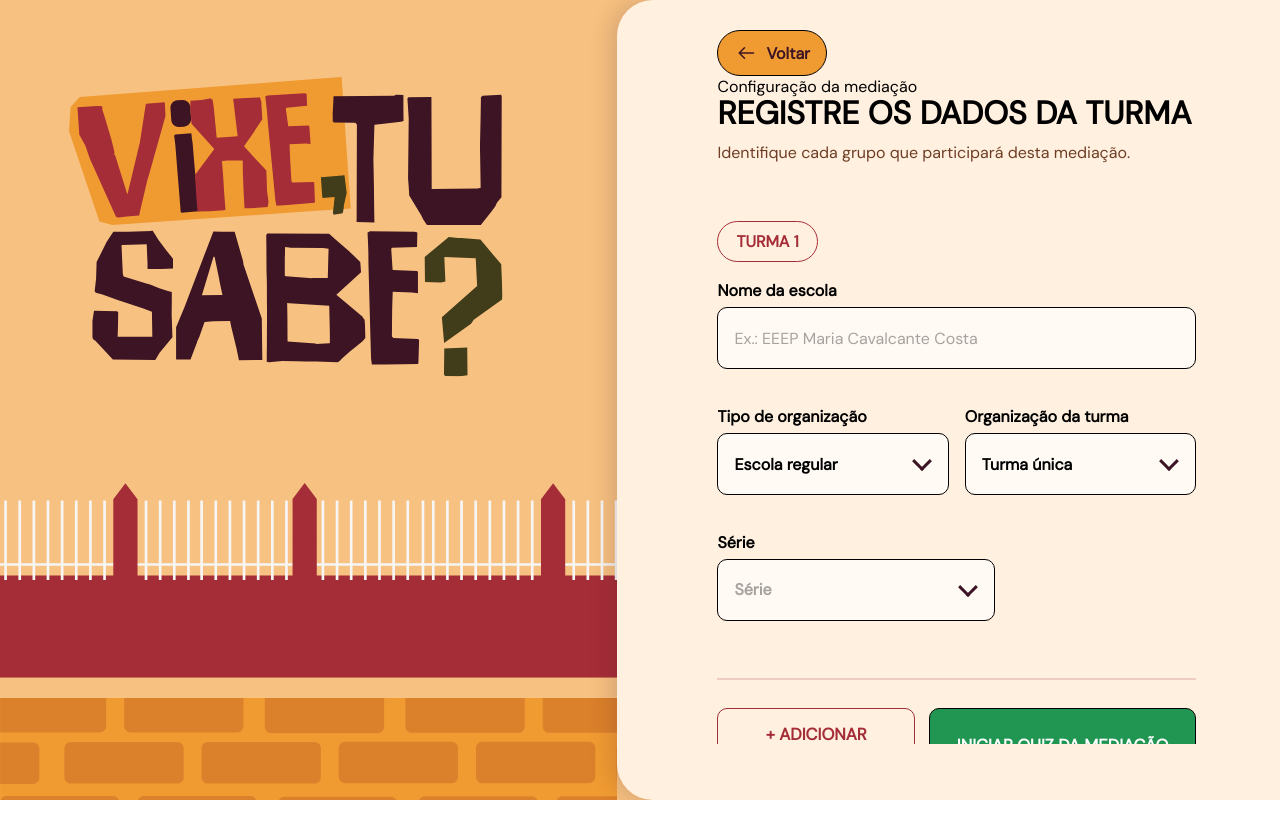
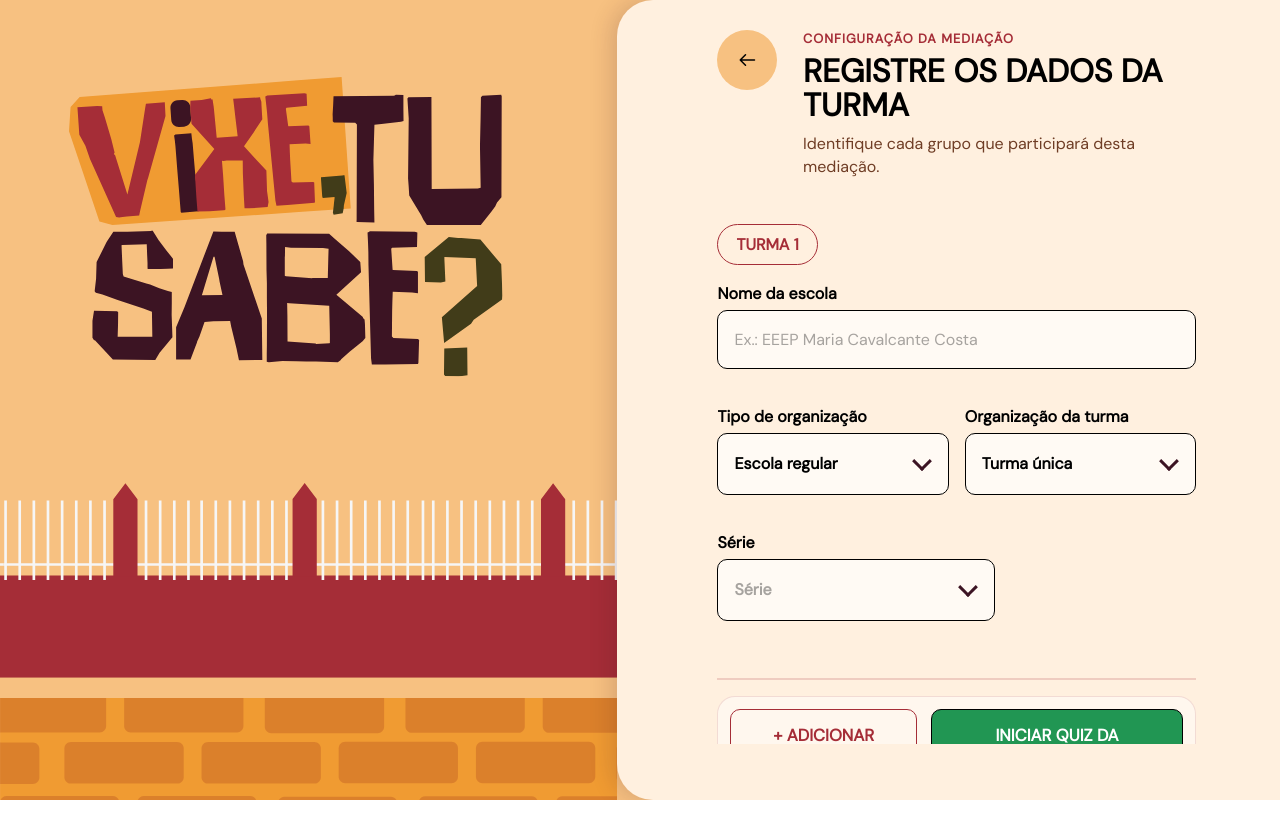
Before and after one commit to CSCAQXD/QUIZ-vixe-tu-sabe, a React app in the folder frontend/: page /cadastro-turmas in a window 1280 px wide. Shown: the top 838 px of the page. Built offline with nearby package versions, Linux system fonts and the light colour scheme; the HTML template or start-up script is replaced by a standard one.

Commit message:
style(turmas): organiza cabeçalho e ações

```diff
--- a/frontend/src/pages/CadastroTurmas/CadastroTurmasPage.css
+++ b/frontend/src/pages/CadastroTurmas/CadastroTurmasPage.css
@@ -33,12 +33,18 @@
     display: none;
 }
 
-.registration-page__panel > .back-button {
-    position: static;
+.registration-page__header {
+    display: grid;
+    grid-template-columns: auto minmax(0, 1fr);
+    align-items: start;
+    gap: clamp(18px, 2vw, 28px);
+    margin-bottom: clamp(18px, 2.5vh, 26px);
+}
+
+.registration-page__header .back-button {
     flex: 0 0 auto;
     width: clamp(60px, 3.8vw, 73px);
     min-height: 0;
-    margin-bottom: clamp(26px, 5vh, 54px);
     aspect-ratio: 1;
     justify-content: center;
     padding: 0;
@@ -47,17 +53,27 @@
     background: #f7c181;
 }
 
-.registration-page__panel > .back-button .back-button__icon {
+.registration-page__header .back-button .back-button__icon {
     width: clamp(1.5rem, 1.7vw, 2rem);
     height: clamp(1.5rem, 1.7vw, 2rem);
 }
 
-.registration-page__panel > .back-button .back-button__label {
+.registration-page__header .back-button .back-button__label {
     position: absolute;
     width: 1px;
     height: 1px;
     overflow: hidden;
     clip: rect(0 0 0 0);
+}
+
+.registration-page__eyebrow {
+    display: block;
+    margin-bottom: 8px;
+    color: #a52d37;
+    font-size: 0.8rem;
+    font-weight: 800;
+    letter-spacing: 0.08em;
+    text-transform: uppercase;
 }
 
 .registration-page__panel h1 {
@@ -72,7 +88,7 @@
 
 .registration-page__intro {
     max-width: 580px;
-    margin: 0 0 clamp(28px, 4vh, 42px);
+    margin: 0;
     color: #6f3d25;
     font-size: clamp(1rem, 1.05vw, 1.15rem);
     line-height: 1.45;
@@ -89,12 +105,16 @@
     display: grid;
     grid-template-columns: minmax(0, 0.85fr) minmax(0, 1.15fr);
     gap: 14px;
-    margin: 28px 0 8px;
+    margin: 16px 0 8px;
+    padding: 12px;
+    border: 1px solid rgb(165 45 55 / 14%);
+    border-radius: 18px;
+    background: rgb(255 250 244 / 72%);
 }
 
 .registration-page__actions .button {
     width: 100%;
-    min-height: 64px;
+    min-height: 56px;
     font-family: var(--font-family-base);
     font-size: clamp(1rem, 1.3vw, 1.55rem);
 }
@@ -106,7 +126,7 @@
 }
 
 .turma-form .form-field__input {
-    min-height: 62px;
+    min-height: 56px;
     background: #fffaf4;
     font-size: 1rem;
     font-weight: 500;
@@ -136,9 +156,7 @@
         margin-inline: auto;
     }
 
-    .registration-page__panel > .back-button {
-        margin-bottom: 24px;
-    }
+    .registration-page__header { margin-bottom: 20px; }
 }
 
 @media (max-width: 560px) {
@@ -149,8 +167,10 @@
     }
 
     .registration-page__intro {
-        margin-bottom: 24px;
+        font-size: 0.95rem;
     }
+
+    .registration-page__header { grid-template-columns: 1fr; }
 
     .registration-page__actions {
         grid-template-columns: 1fr;
```
